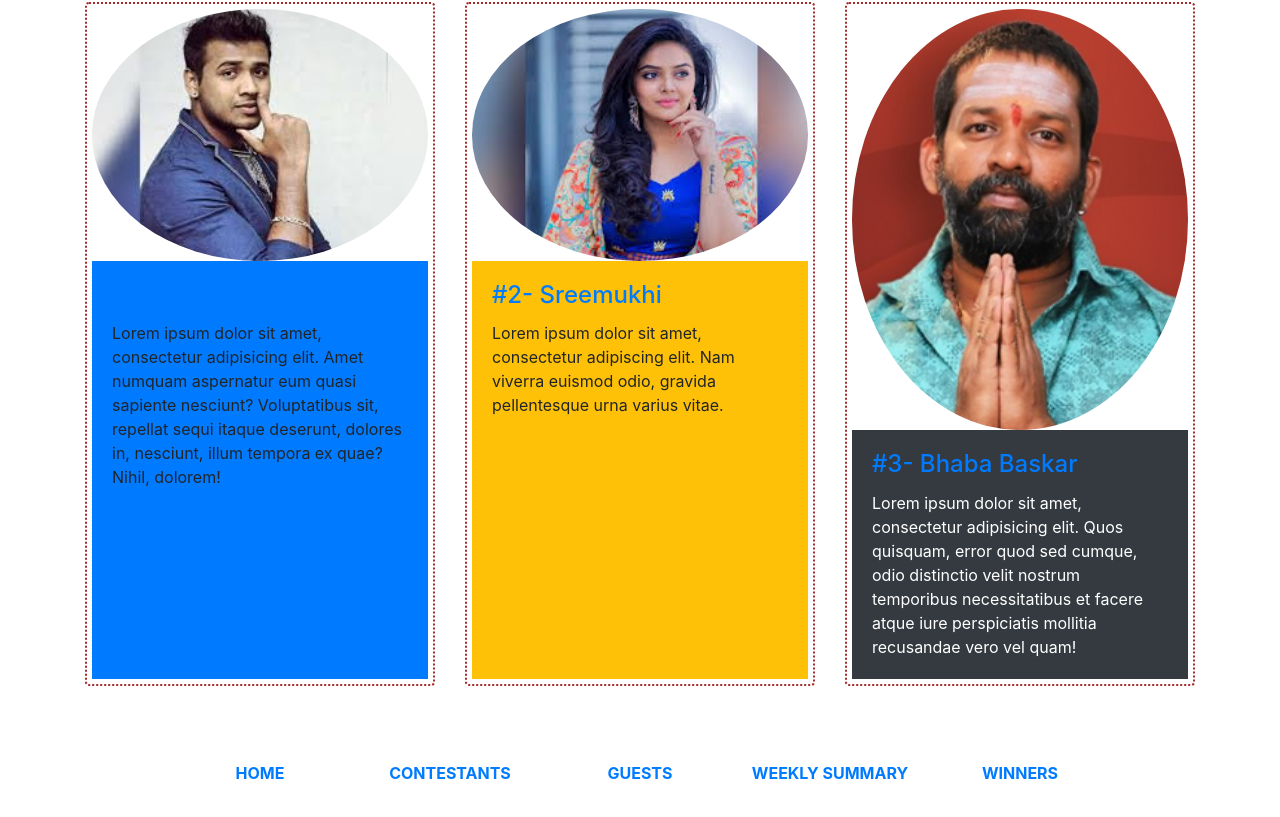
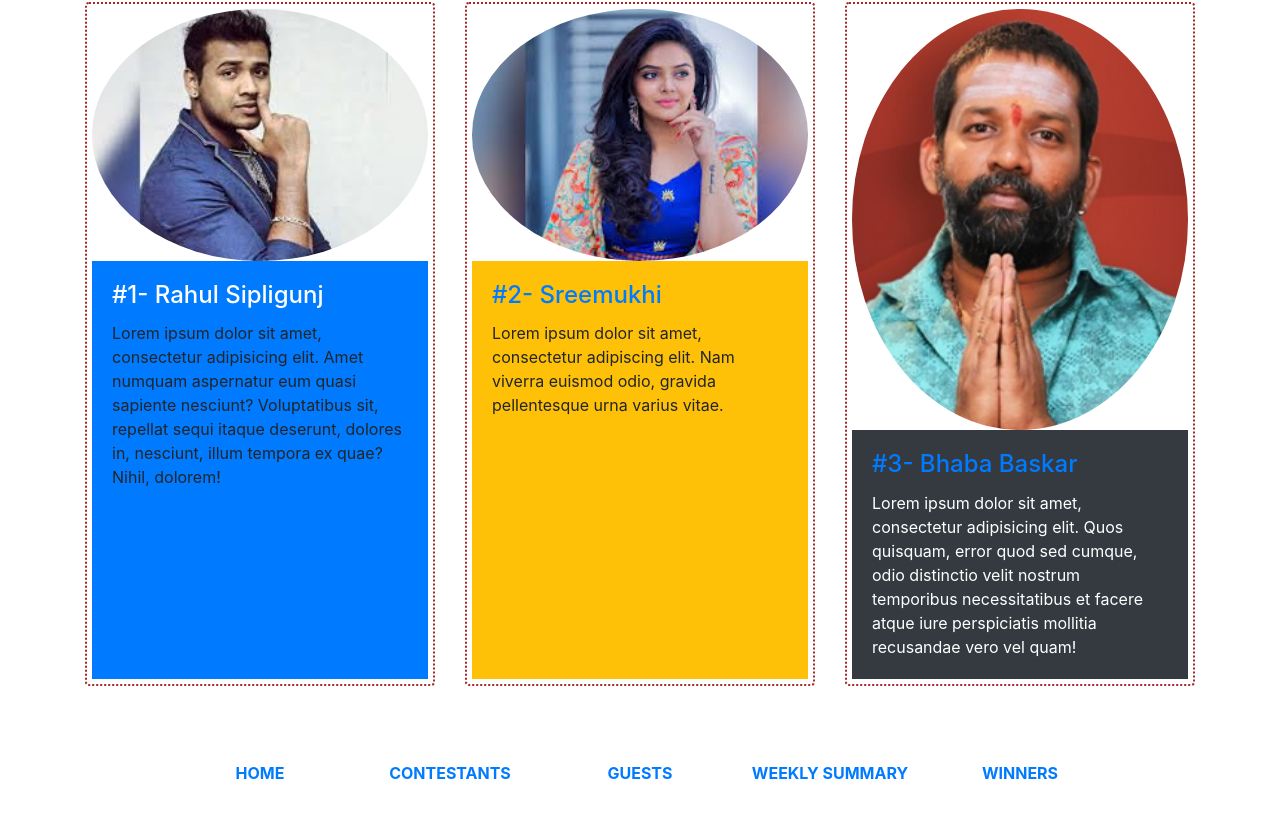
Before and after one commit to sahinyasasi/biggboss-project, a website: page working folder/src/winners.html in a window 1280 px wide. Shown: the part 670-1487 px from the top of the page. Drawn offline with Linux system fonts and the light colour scheme.

Commit message:
chnged heading color

```diff
--- a/working folder/src/winners.html
+++ b/working folder/src/winners.html
@@ -131,8 +131,8 @@
                 <div class="card card-1 h-100">
                     <a href="https://en.wikipedia.org/wiki/Rahul_Sipligun"><img class="card-img-top rounded-circle" src="images/rahul.jfif" alt=""></a>
                     <div class="card-body bg-primary">
-                        <h4 class="card-title">
-                            <a href="https://en.wikipedia.org/wiki/Rahul_Sipligunj">#1- Rahul Sipligunj</a>
+                        <h4 class="card-title ">
+                            <a href="https://en.wikipedia.org/wiki/Rahul_Sipligunj" class="text-white">#1- Rahul Sipligunj</a>
                         </h4>
                         <p class="card-text ">Lorem ipsum dolor sit amet, consectetur adipisicing elit. Amet numquam aspernatur eum quasi sapiente nesciunt? Voluptatibus sit, repellat sequi itaque deserunt, dolores in, nesciunt, illum tempora ex quae? Nihil, dolorem!</p>
                     </div>
```
